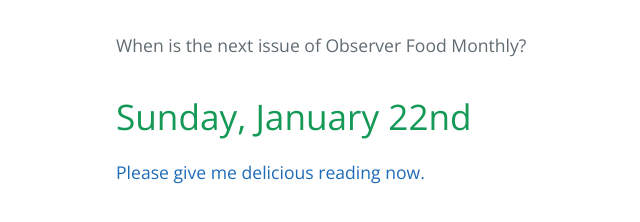
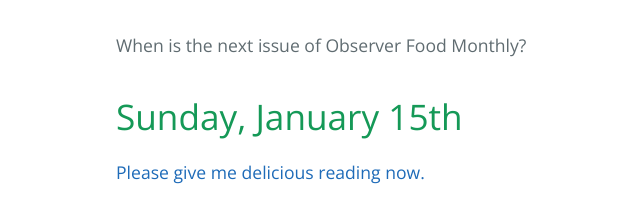
Before and after one commit to bentayloruk/whenisthenextobserverfoodmonthly, a plain HTML site: page index.html in a window 1280 px wide. Shown: the full height of the page, 108-748 px from the left. Drawn offline with nearby package versions, Linux system fonts and the light colour scheme.

Commit message:
Update index.html

```diff
--- a/index.html
+++ b/index.html
@@ -22,7 +22,7 @@
   <body>
     <section class="main-content">
       <p>When is the next issue of Observer Food Monthly?</p>
-      <h1>Sunday, January 22nd</h1>
+      <h1>Sunday, January 15th</h1>
       <a href="http://www.theguardian.com/theobserver/foodmonthly">Please give me delicious reading now.</a>
     </section>
   </body>
```
